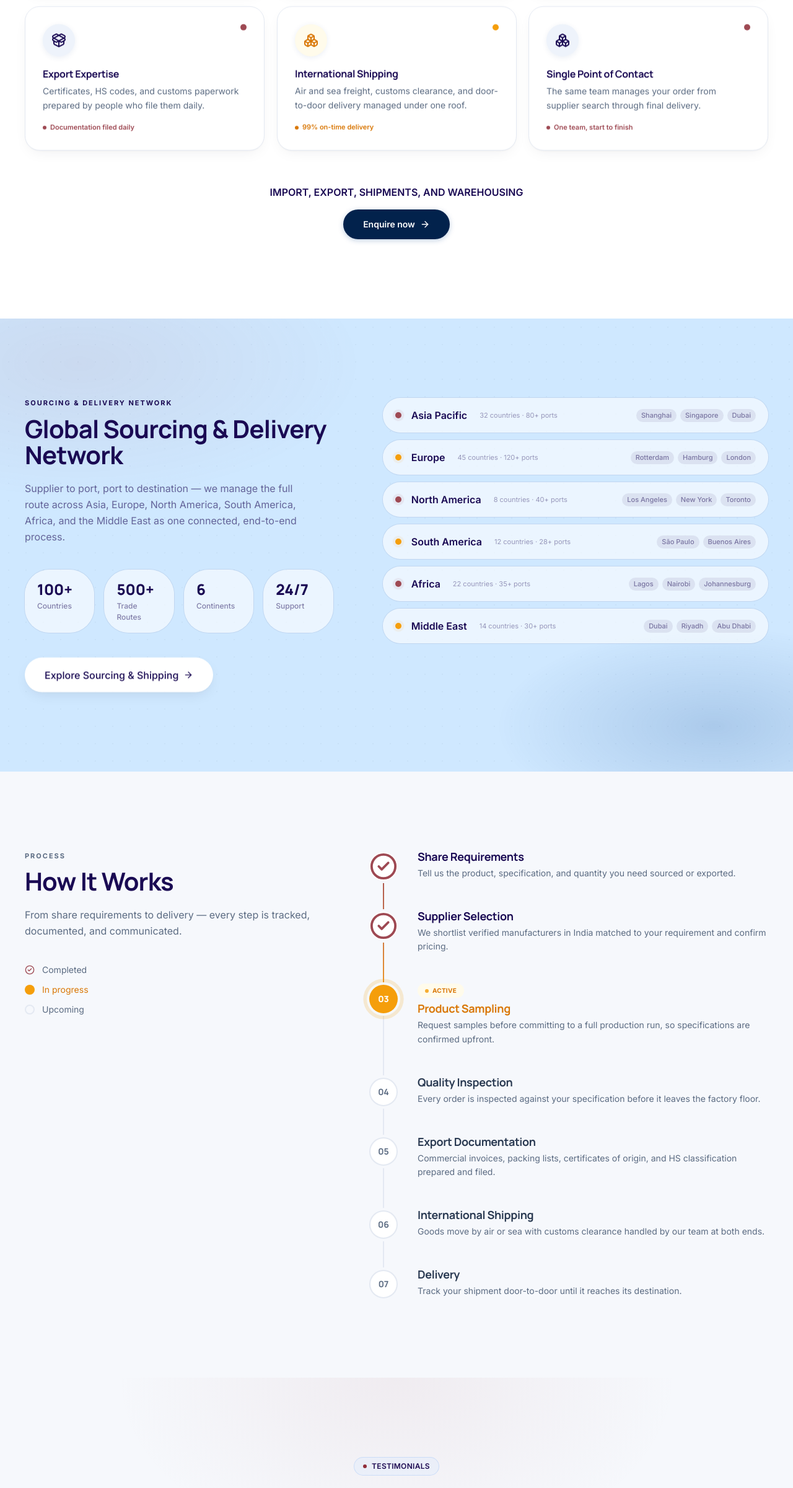
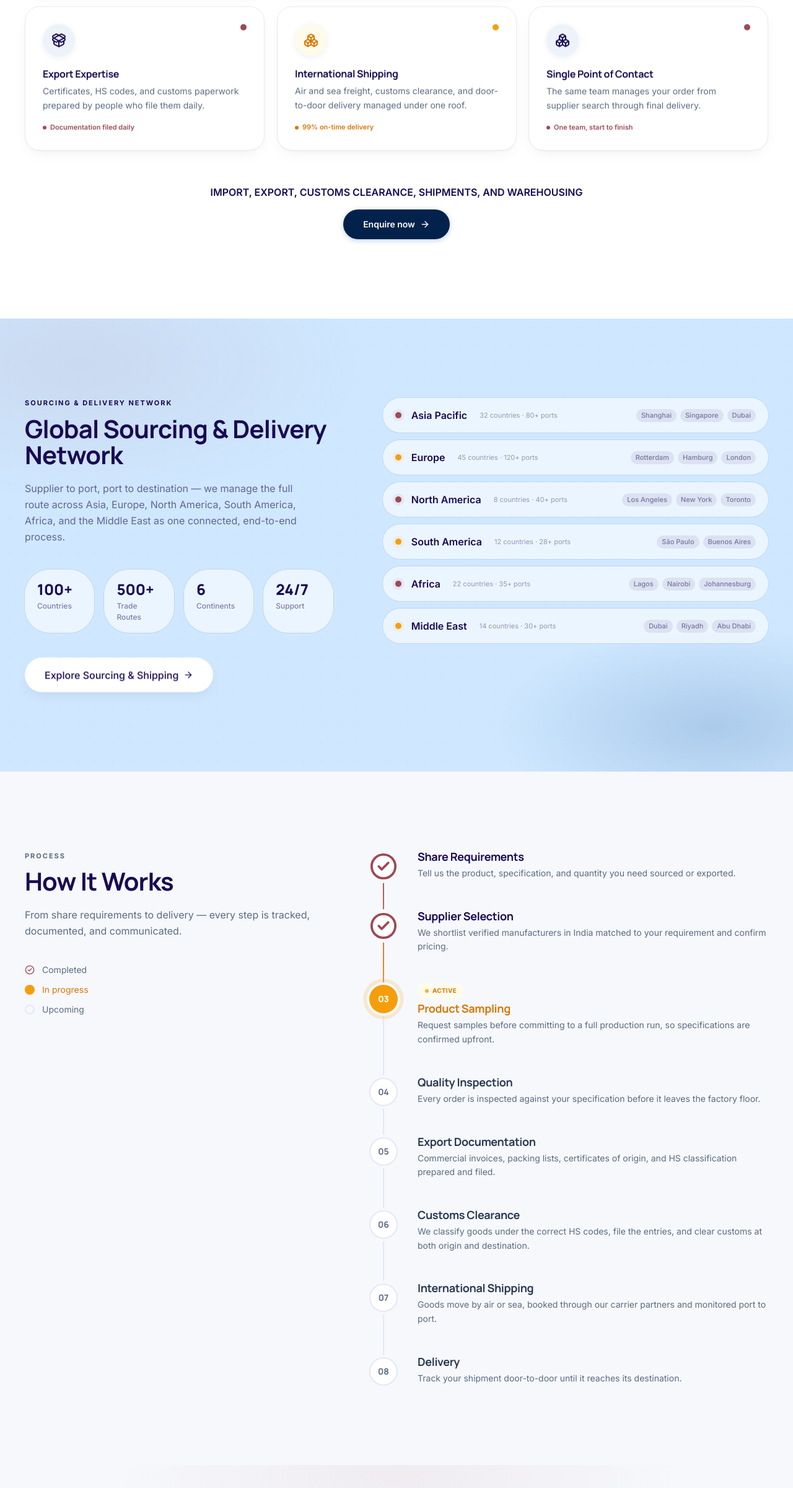
Before and after one commit to dakshtandel-9/AWSoverseas, a Next.js app: page / in a window 1280 px wide. Shown: the part 1332-3733 px from the top of the page at 62% size. Built offline with nearby package versions, Linux system fonts and the light colour scheme; no server answers.

Commit message:
Custom Clearance Added in Home Page

```diff
--- a/Content/home.json
+++ b/Content/home.json
@@ -284,11 +284,16 @@
             },
             {
                 "step": "06",
-                "title": "International Shipping",
-                "description": "Goods move by air or sea with customs clearance handled by our team at both ends."
+                "title": "Customs Clearance",
+                "description": "We classify goods under the correct HS codes, file the entries, and clear customs at both origin and destination."
             },
             {
                 "step": "07",
+                "title": "International Shipping",
+                "description": "Goods move by air or sea, booked through our carrier partners and monitored port to port."
+            },
+            {
+                "step": "08",
                 "title": "Delivery",
                 "description": "Track your shipment door-to-door until it reaches its destination."
             }
--- a/src/components/home/why-choose-us.tsx
+++ b/src/components/home/why-choose-us.tsx
@@ -114,7 +114,7 @@ export function WhyChooseUs({ data }: { data: Data; eyebrow?: string }) {
         transition={{ duration: 0.55, delay: 0.3 }}
       >
         <div className="flex flex-col items-center gap-4 text-center">
-          <p className="text-base font-semibold text-[#1A0A53]">IMPORT, EXPORT, SHIPMENTS, AND WAREHOUSING</p>
+          <p className="text-base font-semibold text-[#1A0A53]">IMPORT, EXPORT, CUSTOMS CLEARANCE, SHIPMENTS, AND WAREHOUSING</p>
           <Link
             href="/quote"
             className="group inline-flex items-center gap-2 rounded-full btn-navy px-8 py-3.5 text-sm font-semibold text-white shadow-[0_2px_8px_rgba(3,62,141,0.25)] transition-all duration-300 hover:-translate-y-0.5 hover:shadow-[0_0_0_4px_rgba(144, 45, 57,0.18),0_8px_24px_rgba(3,62,141,0.35)]"
```
